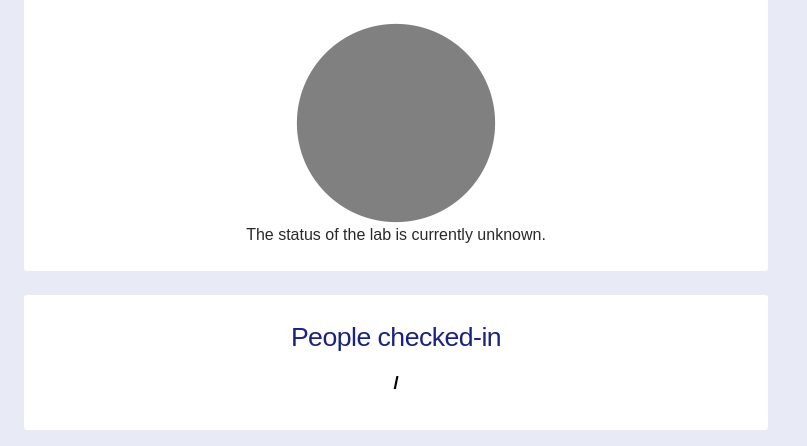
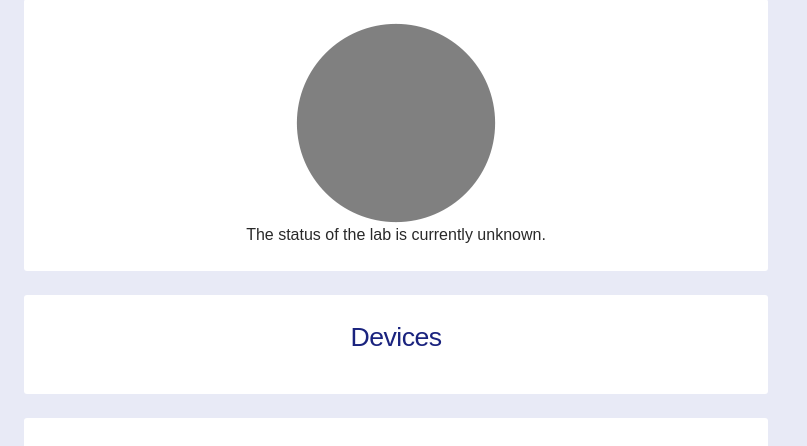
Before and after one commit to munichmakerlab/spacestatus_old, a PHP site: page / in a window 1280 px wide. Shown: the part 103-549 px from the top of the page, without its empty margins (0-807 px from the left). Run offline with PHP 8.4, Linux system fonts and the light colour scheme; data that the repository does not hold is empty.

Commit message:
chore: remove information about checked in persons

```diff
--- a/htdocs/index.php
+++ b/htdocs/index.php
@@ -1,6 +1,5 @@
 <?php
 $status = substr(file_get_contents("../current_status"),0,1);
-$people_count = json_decode(file_get_contents('https://flows.yt.gl/e0f75639-6d30-429a-9553-2bc0c130cc66/lab_state'));
 $devices = json_decode(file_get_contents("../devices.json"));
 ?>
 <html>
@@ -34,13 +33,6 @@
 
 		<section>
 		<article>
-		<h2>People checked-in</h2>
-		<h1><?php echo $people_count->persons_present; ?> / <?php echo $people_count->persons_allowed; ?></h1>
-		</article>
-		</section>
-
-		<section>
-		<article>
 		<h2>Devices</h2>
 		<table>
 		<?php
```
